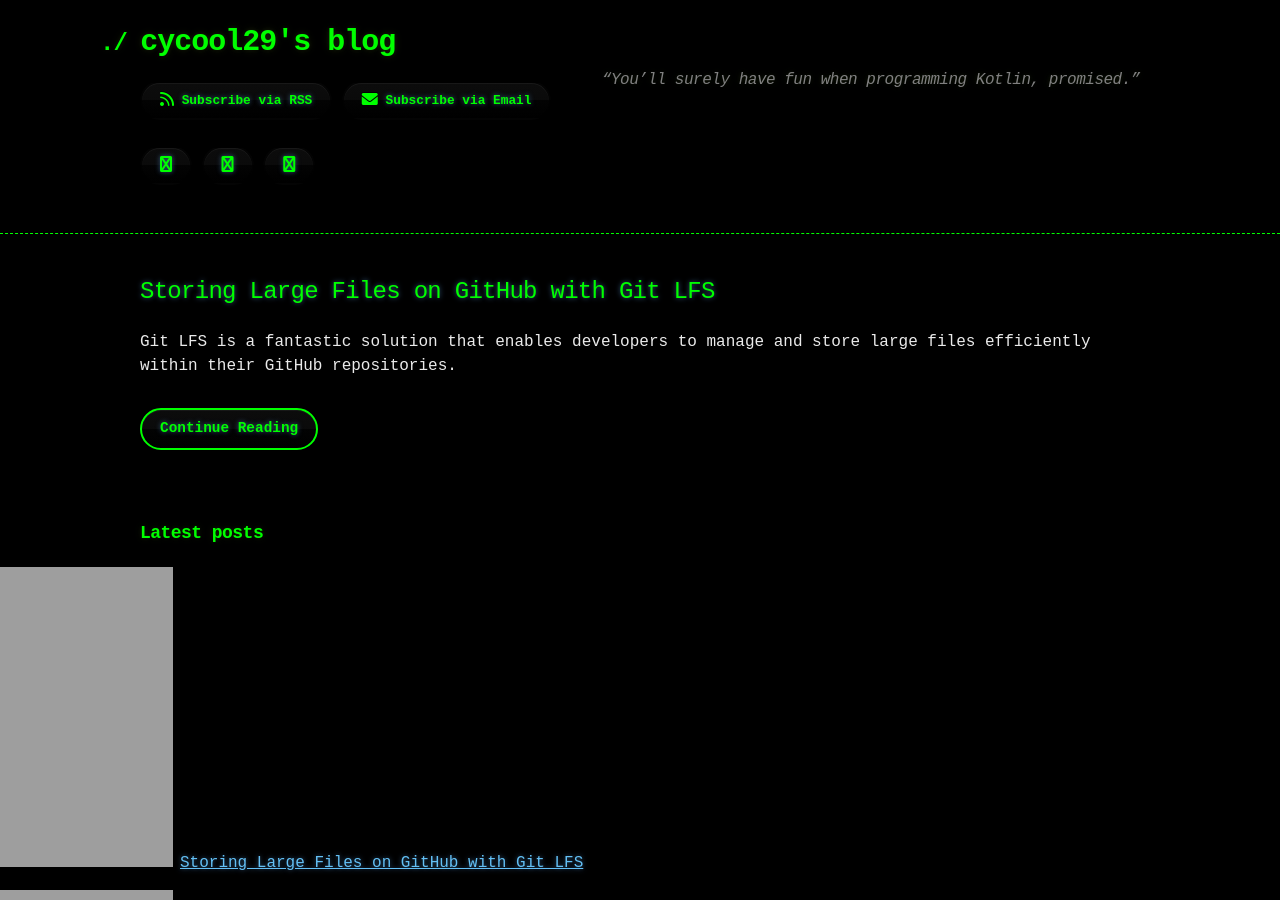
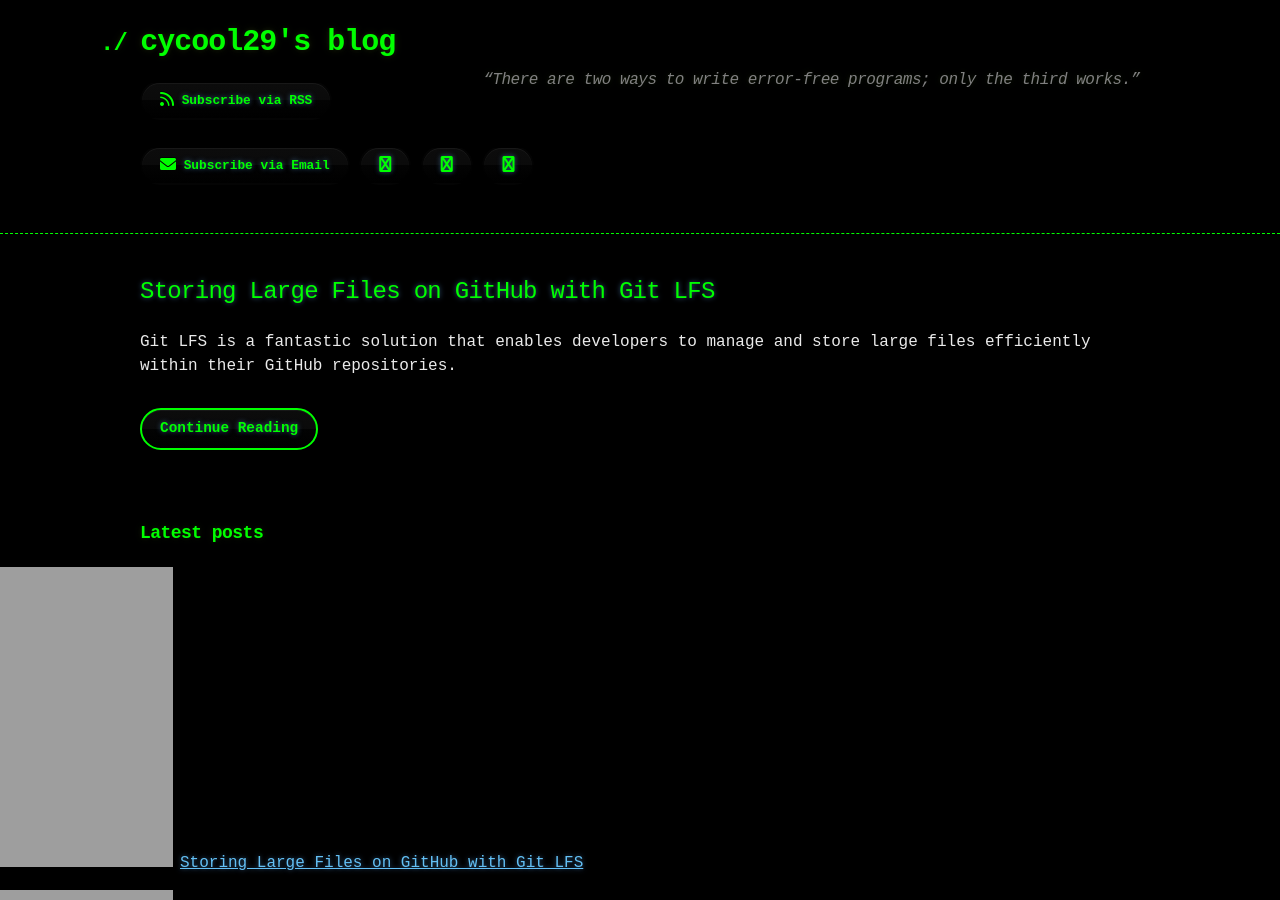
Before and after one commit to cycool29/cycool29.github.io, a Jekyll site: the page built from index.md, in a window 1280 px wide and 900 px high. Built offline with Jekyll 4.4.1, drawn with Linux system fonts in a browser that asks for light colours; a style sheet for code colours, icons or effects is not loaded.

Commit message:
Update quotes

```diff
--- a/_config.yml
+++ b/_config.yml
@@ -1,5 +1,5 @@
 title: cycool29's blog
-description: "“You’ll surely have fun when programming Kotlin, promised.” "
+description: "“There are two ways to write error-free programs; only the third works.” "
 bio: A high school student. Intermediate in Python, Git, Bash. Learning JavaScript. He/Him. "
 author: cycool29
 url: https://cycool29.github.io
```
